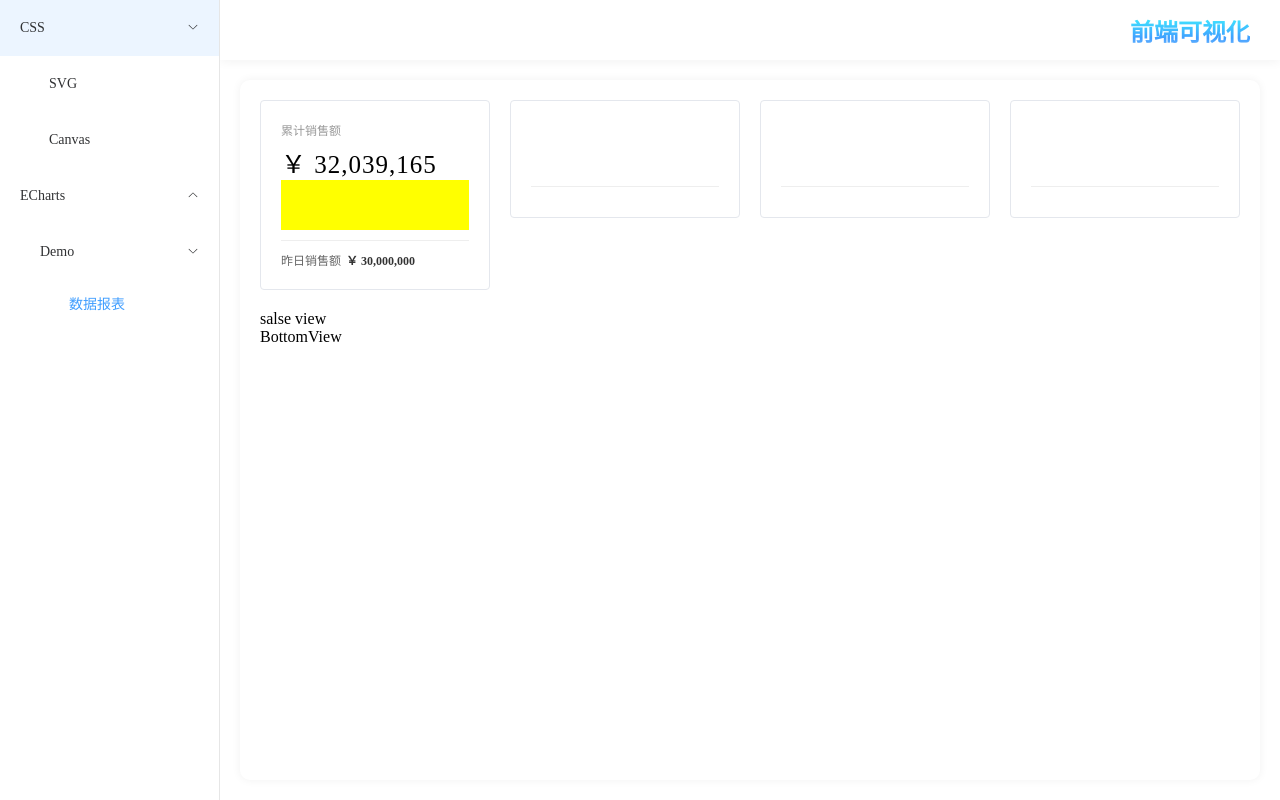
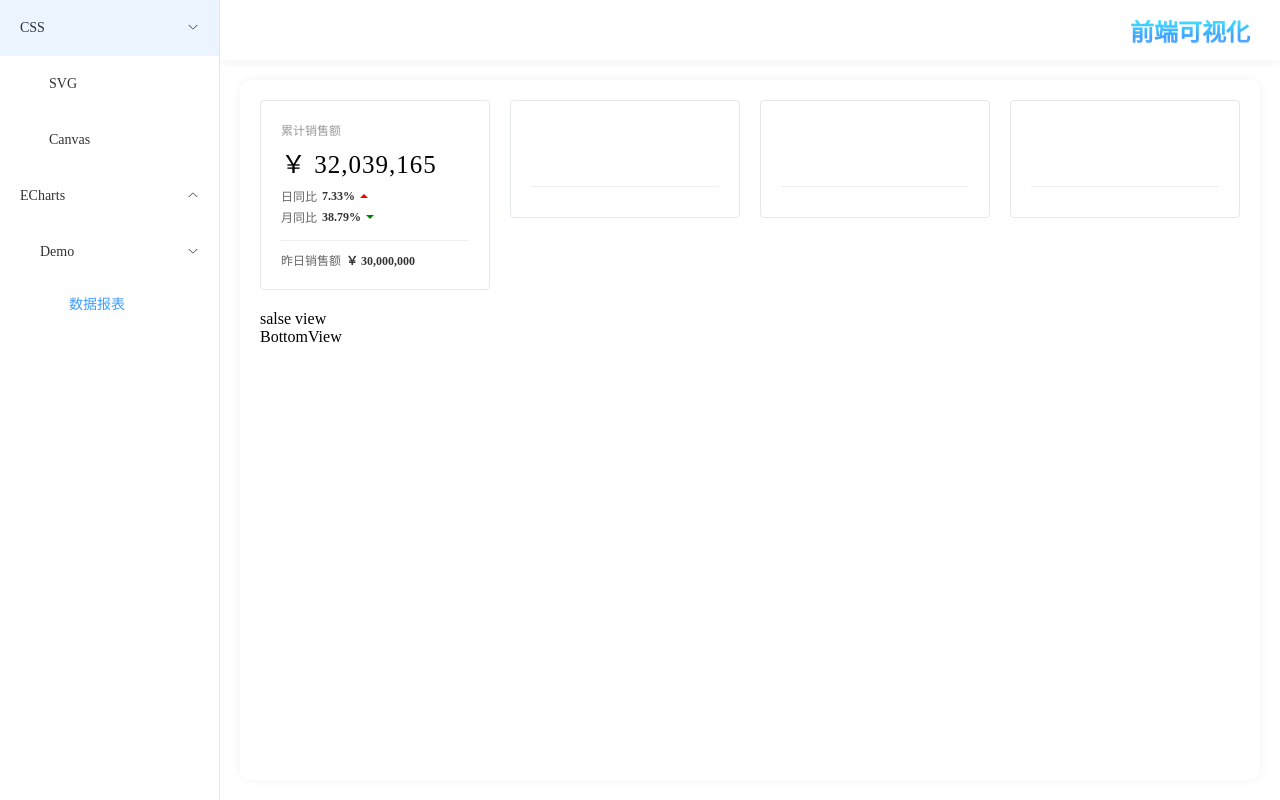
Before and after one commit to h7ml/front-end-data-visualization, a Vue app: page /#/eCharts/datavReportDev in a window 1280 px wide. Built offline with nearby package versions, Linux system fonts and the light colour scheme; a small style sheet from the web is missing.

Commit message:
echarts 累计销售额card

```diff
--- a/src/views/ECharts/DatavReportDev/components/CommonCard/CommonCard.vue
+++ b/src/views/ECharts/DatavReportDev/components/CommonCard/CommonCard.vue
@@ -46,3 +46,33 @@
   color: #666;
 }
 </style>
+
+<style lang="scss">
+.emphasis {
+  margin-left: 5px;
+  color: #333;
+  font-weight: 700;
+}
+
+.increase {
+  width :0;
+  height: 0;
+  border: {
+    width: 4px;
+    color: transparent transparent red transparent;
+    style: solid;
+  }
+  margin: 0 0 4px 5px;
+}
+
+.decrease {
+  width :0;
+  height: 0;
+  border: {
+    width: 4px;
+    color: green transparent transparent transparent;
+    style: solid;
+  }
+  margin: 4px 0 0 5px;
+}
+</style>
--- a/src/views/ECharts/DatavReportDev/components/TopView/TotalSalse.vue
+++ b/src/views/ECharts/DatavReportDev/components/TopView/TotalSalse.vue
@@ -6,11 +6,22 @@
       value="￥ 32,039,165"
     >
       <template #default>
-        <div class="compare"></div>
+        <div class="compare-wrapper">
+          <div class="compare">
+            <span>日同比</span>
+            <span class="emphasis">7.33%</span>
+            <div class="increase"></div>
+          </div>
+          <div class="compare">
+            <span>月同比</span>
+            <span class="emphasis">38.79%</span>
+            <div class="decrease"></div>
+          </div>
+        </div>
       </template>
       <template #footer>
         <span>昨日销售额</span>
-        <span class="money">￥ 30,000,000</span>
+        <span class="emphasis">￥ 30,000,000</span>
       </template>
     </CommonCard>
   </div>
@@ -21,16 +32,17 @@
 </script>
 
 <style lang="scss" scoped>
+.compare-wrapper {
+  height: 100%;
+  display: flex;
+  flex-direction: column;
+  justify-content: center;
+}
 .compare {
-  height: 100%;
-  background: yellow;
-}
-span {
+  display: flex;
+  align-items: center;
   font-size: 12px;
-}
-.money {
-  margin-left: 5px;
-  color: #333;
-  font-weight: 700;
+  margin-top: 3px;
+  color: #666;
 }
 </style>
```
